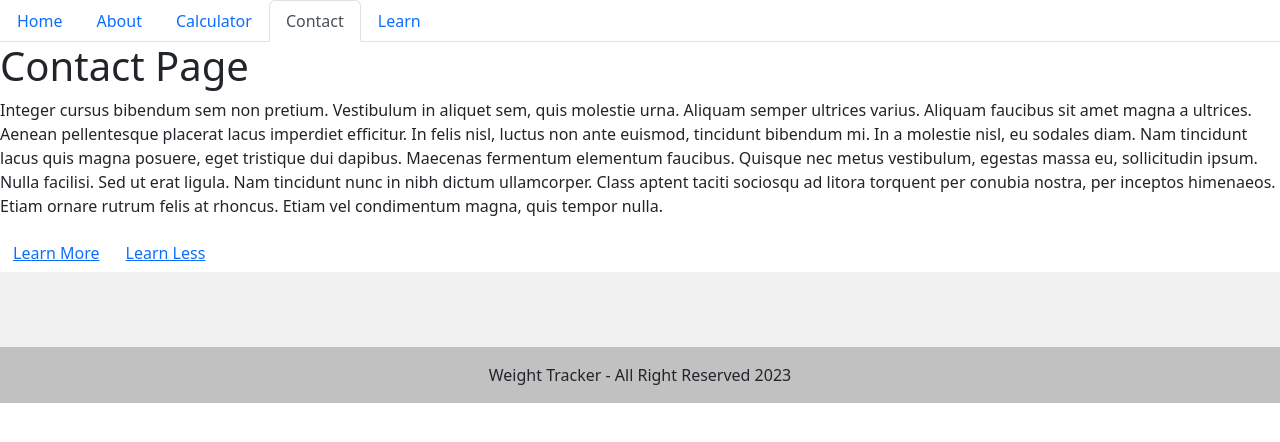
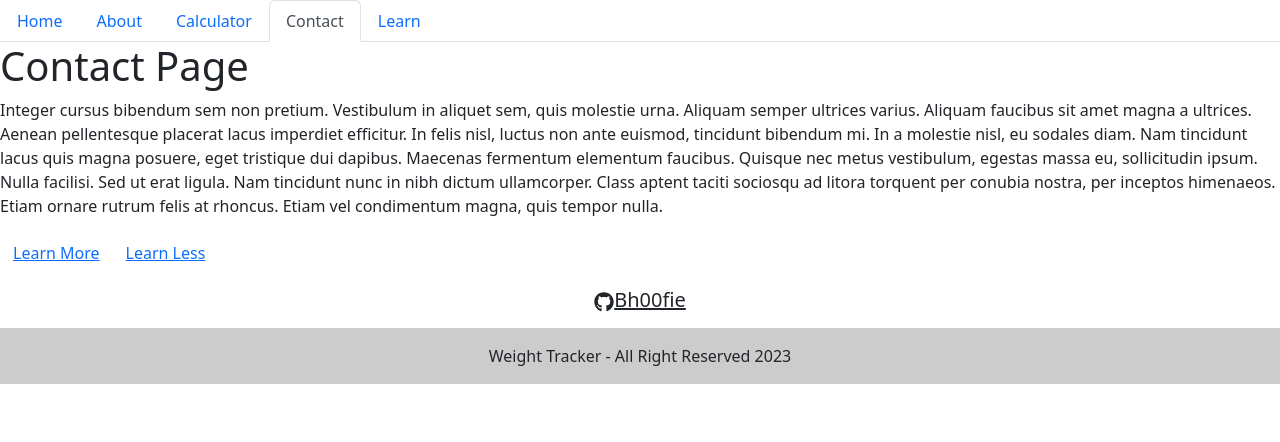
Before and after one commit to Bh00fie/Weight-Tracker, a React (Create React App) app: page /contact in a window 1280 px wide. Shown: the top 442 px of the page. Built offline with nearby package versions, Linux system fonts and the light colour scheme.

Commit message:
succesfully used react icon library and create footer with one user so far

```diff
--- a/src/components/footer.js
+++ b/src/components/footer.js
@@ -1,72 +1,21 @@
 import React from "react";
+import {FaGithub} from "react-icons/fa"
 
 function Footer() {
   return (
     <div>
-        <footer className="text-center text-white" style={{backgroundColor: "#f1f1f1"}}>
-          {/* Grid container */}
-          <div className="container pt-4">
-            {/* Section: Social media */}
-            <section className="mb-4">
-              {/* Facebook */}
-              <a
-                className="btn btn-link btn-floating btn-lg text-dark m-1"
-                href="#!"
-                role="button"
-                data-mdb-ripple-color="dark">
-                <i className="bi bi-facebook-f"></i>
-              </a>
-
-              {/* Twitter */}
-              <a
-                className="btn btn-link btn-floating btn-lg text-dark m-1"
-                href="#!"
-                role="button"
-                data-mdb-ripple-color="dark">
-                <i className="fab fa-twitter"></i>
-              </a>
-
-              {/* Google */}
-              <a
-                className="btn btn-link btn-floating btn-lg text-dark m-1"
-                href="#!"
-                role="button"
-                data-mdb-ripple-color="dark">
-                <i className="fab fa-google"></i>
-              </a>
-
-              {/* Instagram */}
-              <a
-                className="btn btn-link btn-floating btn-lg text-dark m-1"
-                href="#!"
-                role="button"
-                data-mdb-ripple-color="dark">
-                <i className="fab fa-instagram"></i>
-              </a>
-
-              {/* Linkedin */}
-              <a
-                className="btn btn-link btn-floating btn-lg text-dark m-1"
-                href="#!"
-                role="button"
-                data-mdb-ripple-color="dark">
-                <i className="fab fa-linkedin"></i>
-              </a>
-
+        <footer className="text-center text-white" >
               {/* Github */}
               <a
                 className="btn btn-link btn-floating btn-lg text-dark m-1"
                 href="#!"
-                role="button"
-                data-mdb-ripple-color="dark">
-                <i className="fab fa-github"></i>
+                role="button">
+                <FaGithub/>
+                Bh00fie
               </a>
-            </section>
-          </div>
 
           {/* Copyright */}
           <div className="text-center text-dark p-3" style={{backgroundColor: "rgba(0, 0, 0, 0.2)"}}>Weight Tracker - All Right Reserved 2023</div>
-          {/* Copyright */}
         </footer>
       </div>
   );
```
